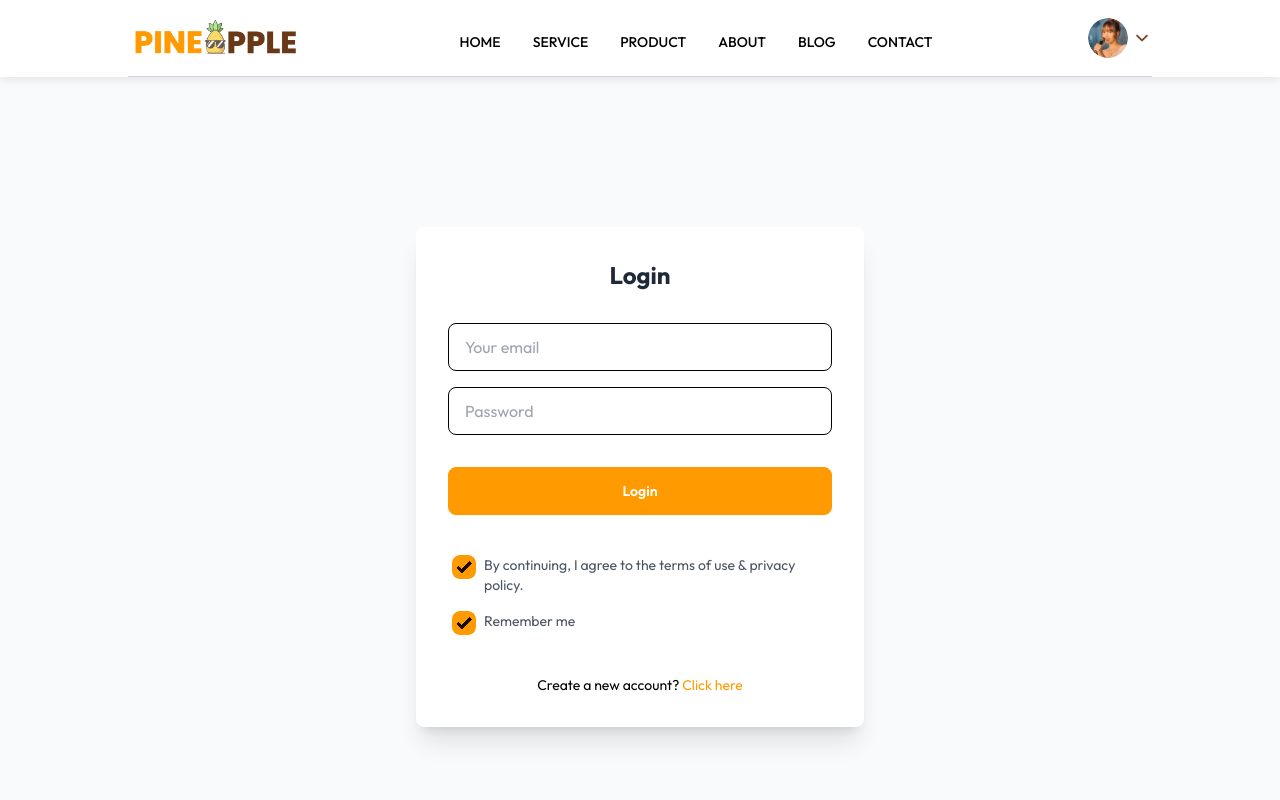
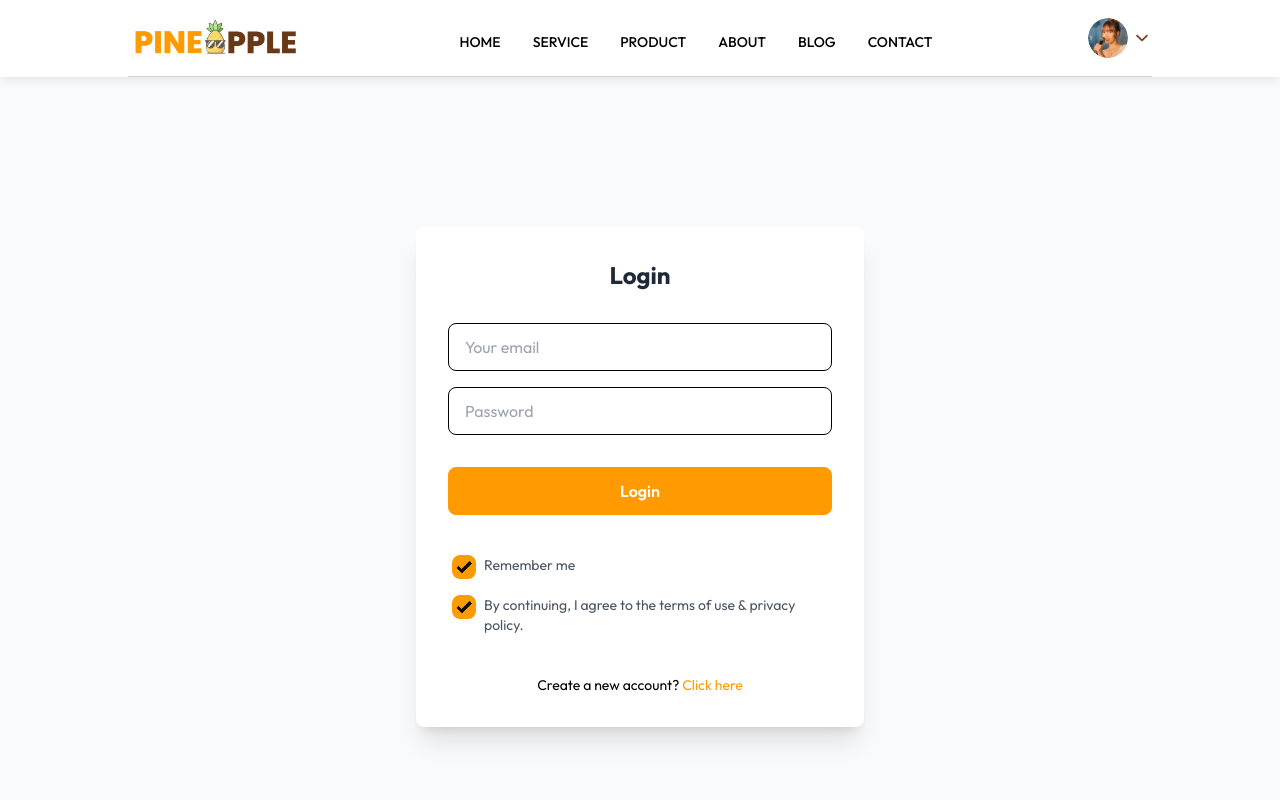
Before and after one commit to fuzenblue/DE251-Project, a React (Vite) app in the folder frontend/: page /login in a window 1280 px wide. Shown: the top 800 px of the page. Built offline with nearby package versions, Linux system fonts and the light colour scheme.

Commit message:
update 27/11

```diff
--- a/frontend/src/pages/BlogInfo.jsx
+++ b/frontend/src/pages/BlogInfo.jsx
@@ -82,7 +82,6 @@ const BlogInfo = () => {
               className="w-full h-64 object-cover rounded-md mt-4"
             />
           </div>
-
         ))}
 
         {article.video && (
@@ -94,21 +93,14 @@ const BlogInfo = () => {
             <iframe width="560" height="315"
              src="https://www.youtube.com/embed/qoJY_GwXIwI?si=HLl6_hWMur1QG7dj"
              title="YouTube video player" frameborder="0" allow="accelerometer; autoplay; clipboard-write; encrypted-media; gyroscope; picture-in-picture; web-share"
-             referrerpolicy="strict-origin-when-cross-origin"
-              allowfullscreen>
-
+             referrerpolicy="strict-origin-when-cross-origin" allowfullscreen>
              </iframe>
             </div>
           </div>
-
         )}
       </div>
-
-      <footer className="bg-gray-900 text-white py-6 text-center">
-        <p>&copy; 2024 Pineapple Farming Blog. All rights reserved.</p>
-      </footer>
     </div>
   );
 };
 
-export default BlogInfo;
+export default BlogInfo
--- a/frontend/src/pages/Login.jsx
+++ b/frontend/src/pages/Login.jsx
@@ -1,6 +1,5 @@
 import React, { useContext, useState } from 'react'
 import { AppContext } from '../context/AppContext'
-import { assets } from '../assets/assets'
 
 
 const Login = () => {
@@ -64,7 +63,7 @@ const Login = () => {
         </div>
 
         {/* Submit Button */}
-        <button type="submit" className="btn btn-primary text-white w-full mt-4" >
+        <button type="submit" className="btn btn-primary text-white w-full mt-4 text-base" >
           {currState === "Sign Up" ? "Create account" : "Login"}
         </button>
 
@@ -74,14 +73,13 @@ const Login = () => {
               <>
                 <label className="label cursor-pointer flex items-start justify-start space-x-2">
                   <input type="checkbox" defaultChecked className="checkbox checkbox-primary" />
-                  <span className="label-text text-gray-600 text-sm">By continuing, I agree to the terms of use & privacy policy.</span>
+                  <span className="label-text text-gray-600 text-sm text-left">Remember me</span>
                 </label>
 
                 <label className="label cursor-pointer flex items-start justify-start space-x-2">
                   <input type="checkbox" defaultChecked className="checkbox checkbox-primary" />
-                  <span className="label-text text-gray-600 text-sm text-left">Remember me</span>
+                  <span className="label-text text-gray-600 text-sm">By continuing, I agree to the terms of use & privacy policy.</span>
                 </label>
-
               </>
             ) : (
               <label className="label cursor-pointer flex items-start justify-start space-x-2">
```
